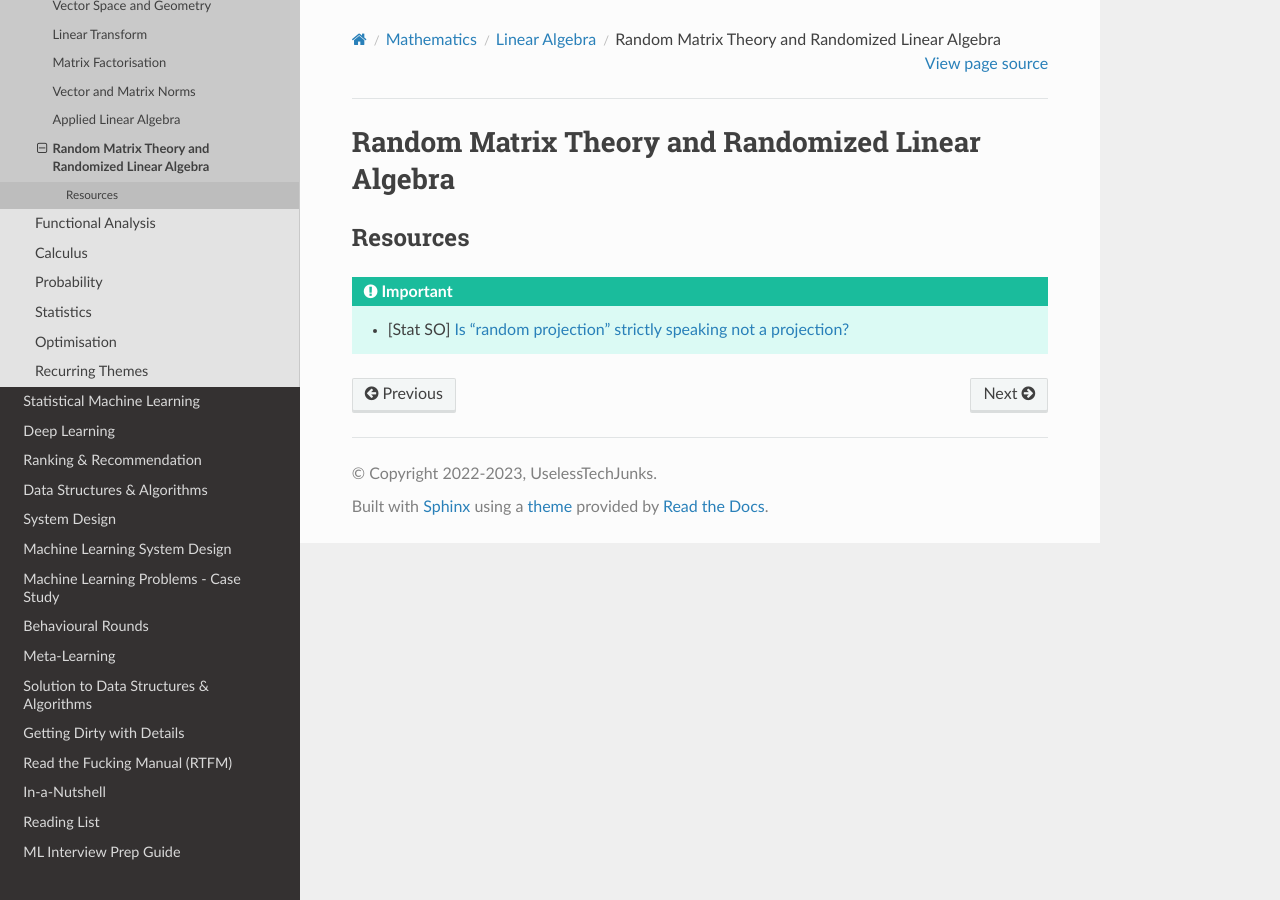
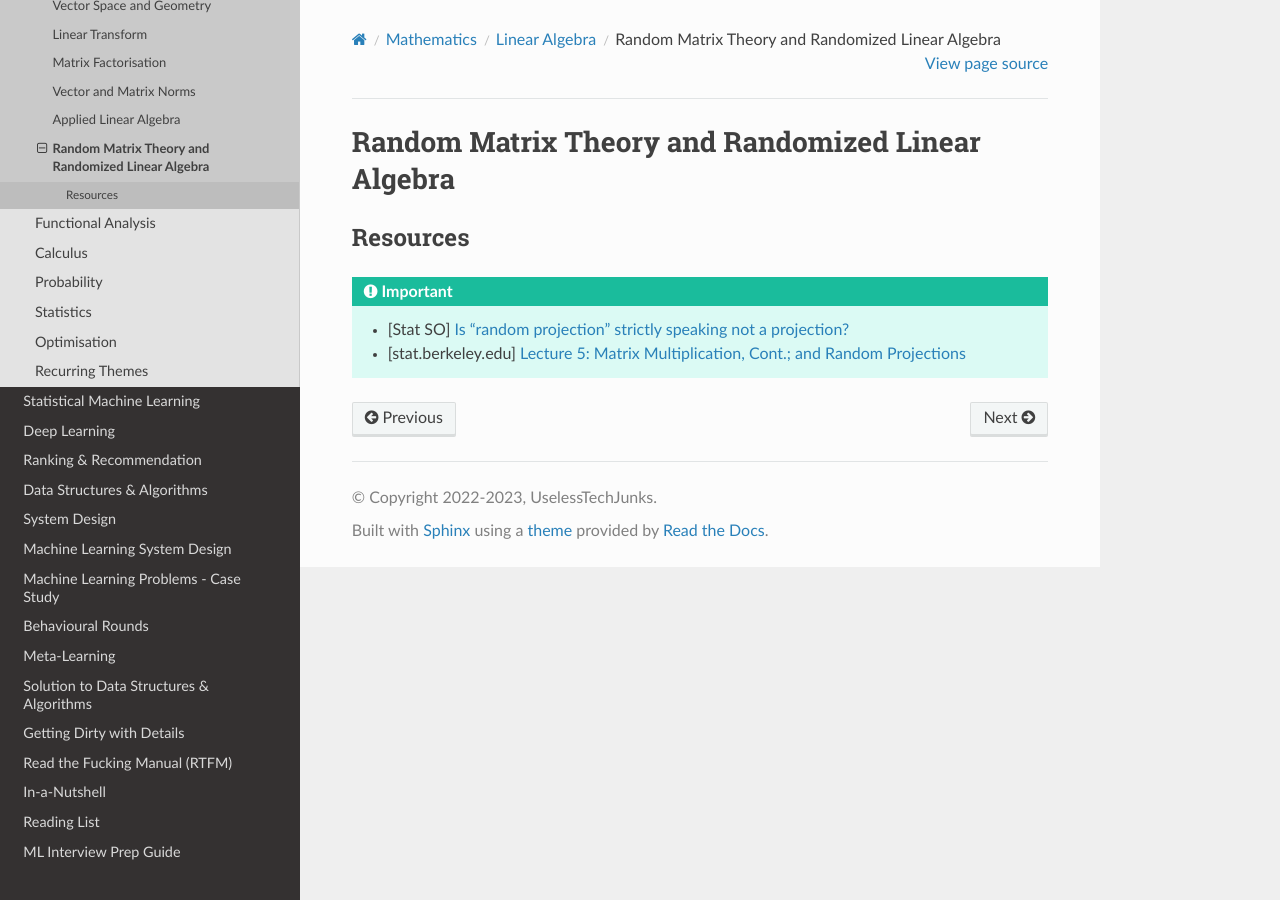
Before and after one commit to uselesstechjunks/leetcode, a Sphinx documentation site: the page built from docs/source/math/linalg/randla.rst, in a window 1280 px wide. Built offline with Sphinx 7.4.7 and the Read the Docs theme 2.0.0, drawn with Linux system fonts in a browser that asks for light colours.

Commit message:
Update randla.rst

```diff
--- a/docs/source/math/linalg/randla.rst
+++ b/docs/source/math/linalg/randla.rst
@@ -5,4 +5,5 @@ Random Matrix Theory and Randomized Linear Algebra
 Resources
 *********************************************************************
 .. important::
-  * [Stat SO] `Is "random projection" strictly speaking not a projection? <https://stats.stackexchange.com/a/383413>`_
+	* [Stat SO] `Is "random projection" strictly speaking not a projection? <https://stats.stackexchange.com/a/383413>`_
+	* [stat.berkeley.edu] `Lecture 5: Matrix Multiplication, Cont.; and Random Projections <https://www.stat.berkeley.edu/~mmahoney/f13-stat260-cs294/Lectures/lecture05.pdf>`_
```
